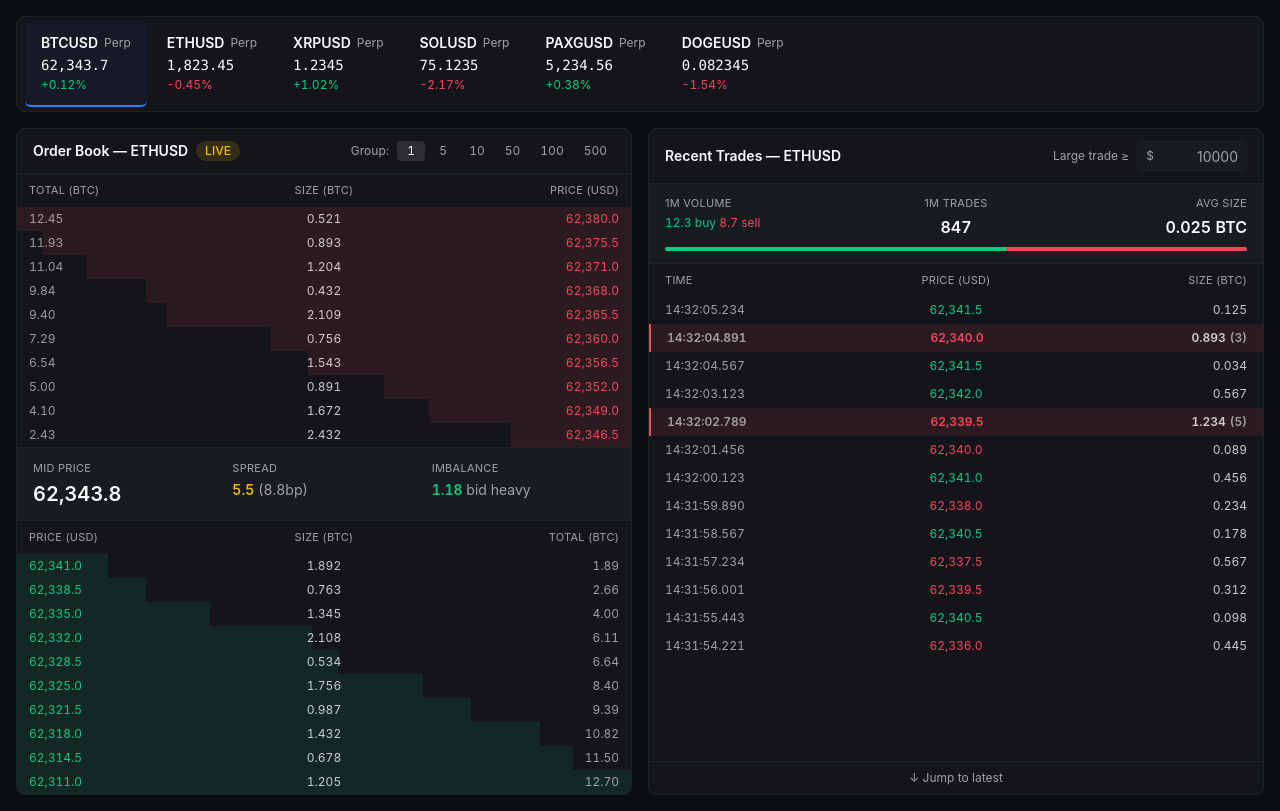
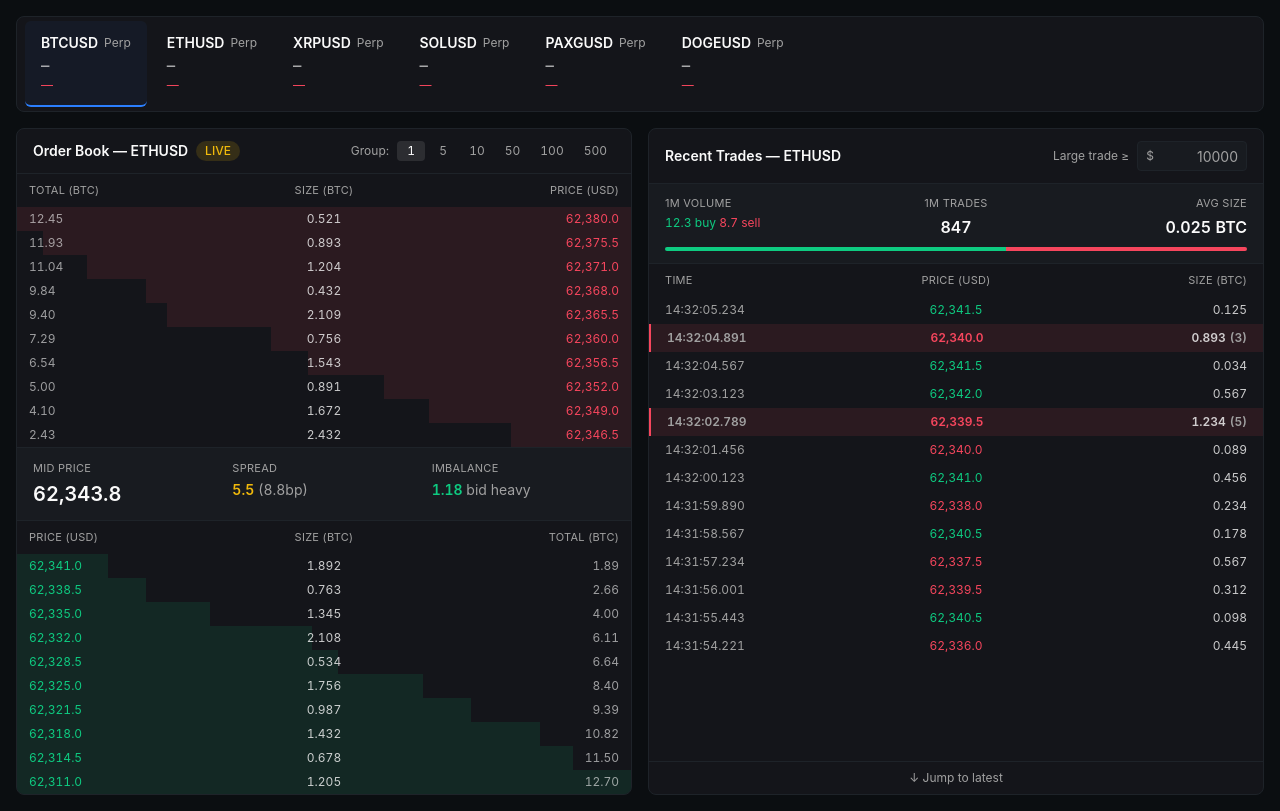
Before and after one commit to harshitphoenix/delta-exchange-assignment, a React (Vite) app: page / in a window 1280 px wide. Built offline with nearby package versions, Linux system fonts and the light colour scheme; no server answers.

Commit message:
integrate socket for live values for ticker

```diff
--- a/src/App.tsx
+++ b/src/App.tsx
@@ -1,9 +1,11 @@
 import { OrderBook } from '@/features/orderbook';
 import { TickerBar } from '@/features/ticker';
 import { Trades } from '@/features/trades';
+import { StressWsProvider } from '@/components/providers/StressWsProvider';
 
 function App() {
   return (
+    <StressWsProvider>
       <div className="flex min-h-screen flex-col gap-4 bg-background p-4 text-foreground">
         <TickerBar />
         <div className="grid flex-1 grid-cols-1 gap-4 overflow-hidden lg:grid-cols-2">
@@ -11,6 +13,7 @@ function App() {
           <Trades />
         </div>
       </div>
+    </StressWsProvider>
   );
 }
 
--- /dev/null
+++ b/src/components/providers/StressWsProvider.tsx
@@ -0,0 +1,33 @@
+import { createContext, useContext, useEffect, type ReactNode } from 'react';
+import { StressWsClient } from '@/lib/stress-ws/client';
+import { updateConnection } from '@/lib/stores/connection/connection.actions';
+
+const WsClientContext = createContext<StressWsClient | null>(null);
+
+const WS_URL = import.meta.env.VITE_WS_URL ?? 'ws://localhost:8080';
+
+export function StressWsProvider({ children }: { children: ReactNode }) {
+  const client = StressWsClient.getInstance();
+
+  useEffect(() => {
+    const unsubStatus = client.onStatus(updateConnection);
+    client.connect(WS_URL);
+
+    return () => {
+      unsubStatus();
+      client.disconnect();
+    };
+  }, [client]);
+
+  return (
+    <WsClientContext.Provider value={client}>
+      {children}
+    </WsClientContext.Provider>
+  );
+}
+
+export function useWsClient(): StressWsClient {
+  const client = useContext(WsClientContext);
+  if (!client) throw new Error('useWsClient must be used inside StressWsProvider');
+  return client;
+}
--- a/src/features/ticker/components/TickerBar.tsx
+++ b/src/features/ticker/components/TickerBar.tsx
@@ -1,19 +1,26 @@
-import { useState } from 'react';
-import { DUMMY_TICKERS } from '../data/dummy';
-import type { TradingSymbol } from '../types';
+import { useCallback } from 'react';
+import { SYMBOLS, type TradingSymbol } from '@/lib/symbols/config';
+import { useFocusStore } from '@/lib/stores/focus/focus.store';
+import { setFocusedSymbol } from '@/lib/stores/focus/focus.actions';
 import { TickerCard } from './TickerCard';
+import { useTickerStore } from '@/lib/stores/ticker/ticker.store';
 
 export function TickerBar() {
-  const [focused, setFocused] = useState<TradingSymbol>('BTCUSD');
+  const focusedSymbol = useFocusStore((s) => s.focusedSymbol);
+  const tickerData = useTickerStore((s) => s.bySymbol);
+  console.log({tickerData});
+  const handleClick = useCallback((symbol: TradingSymbol) => {
+    setFocusedSymbol(symbol);
+  }, []);
 
   return (
     <nav className="flex gap-1 overflow-x-auto rounded-md border border-border bg-card px-2 py-1">
-      {DUMMY_TICKERS.map((ticker) => (
+      {SYMBOLS.map((symbol) => (
         <TickerCard
-          key={ticker.symbol}
-          snapshot={ticker}
-          isFocused={ticker.symbol === focused}
-          onClick={() => setFocused(ticker.symbol)}
+          key={symbol}
+          symbol={symbol}
+          isFocused={symbol === focusedSymbol}
+          onClick={() => handleClick(symbol)}
         />
       ))}
     </nav>
--- a/src/features/ticker/components/TickerCard.tsx
+++ b/src/features/ticker/components/TickerCard.tsx
@@ -1,18 +1,44 @@
-import { memo } from 'react';
+import { memo, useEffect } from 'react';
 import { cn } from '@/lib/utils';
-import { SYMBOL_CONFIG } from '@/lib/symbols/config';
+import { SYMBOL_CONFIG, type TradingSymbol } from '@/lib/symbols/config';
 import { formatPriceWithPrecision, formatChangePercent } from '@/lib/format';
-import type { TickerSnapshot } from '../types';
+import { useWsClient } from '@/components/providers/StressWsProvider';
+import { useTickerStore } from '@/lib/stores/ticker/ticker.store';
+import { setTicker } from '@/lib/stores/ticker/ticker.actions';
 
 interface TickerCardProps {
-  snapshot: TickerSnapshot;
+  symbol: TradingSymbol;
   isFocused: boolean;
   onClick: () => void;
 }
 
-export const TickerCard = memo(function TickerCard({ snapshot, isFocused, onClick }: TickerCardProps) {
-  const config = SYMBOL_CONFIG[snapshot.symbol];
-  const isPositive = snapshot.changePercent24h >= 0;
+export const TickerCard = memo(function TickerCard({ symbol, isFocused, onClick }: TickerCardProps) {
+  const client = useWsClient();
+  const snapshot = useTickerStore((s) => s.bySymbol[symbol]);
+  const config = SYMBOL_CONFIG[symbol];
+
+  useEffect(() => {
+    client.subscribe('v2/ticker', [symbol]);
+
+    const unsub = client.on('v2/ticker', (raw) => {
+      console.log({raw})
+      const msg = raw as Record<string, unknown>;
+      if (msg.symbol !== symbol) return;
+
+      const lastPrice = (msg.close ?? msg.mark_price) as  string;
+      const changePercent24h = msg.ltp_change_24h as string;
+      // if (typeof lastPrice !== 'number' || typeof changePercent24h !== 'number') return;
+
+      setTicker({ symbol, lastPrice, changePercent24h });
+    });
+
+    return () => {
+      unsub();
+      client.unsubscribe('v2/ticker', [symbol]);
+    };
+  }, [ symbol]);
+
+  const isPositive = (Number(snapshot?.changePercent24h) ?? 0) >= 0;
 
   return (
     <button
@@ -25,14 +51,16 @@ export const TickerCard = memo(function TickerCard({ snapshot, isFocused, onClic
       )}
     >
       <div className="flex items-center gap-1.5">
-        <span className="text-sm font-semibold">{snapshot.symbol}</span>
+        <span className="text-sm font-semibold">{symbol}</span>
         <span className="text-xs text-muted-foreground">Perp</span>
       </div>
       <span className="font-mono text-sm tabular-nums">
-        {formatPriceWithPrecision(snapshot.lastPrice, config.pricePrecision)}
+        {snapshot
+          ? formatPriceWithPrecision(Number(snapshot.lastPrice), config.pricePrecision)
+          : '—'}
       </span>
       <span className={cn('text-xs tabular-nums', isPositive ? 'text-buy' : 'text-sell')}>
-        {formatChangePercent(snapshot.changePercent24h)}
+        {snapshot ? formatChangePercent(Number(snapshot.changePercent24h)) : '—'}
       </span>
     </button>
   );
--- a/src/features/ticker/types.ts
+++ b/src/features/ticker/types.ts
@@ -4,6 +4,6 @@ export type { TradingSymbol };
 
 export interface TickerSnapshot {
   symbol: TradingSymbol;
-  lastPrice: number;
-  changePercent24h: number;
+  lastPrice: string;
+  changePercent24h: string;
 }
--- /dev/null
+++ b/src/lib/stores/focus/focus.actions.ts
@@ -0,0 +1,12 @@
+import { useFocusStore } from './focus.store';
+import type { TradingSymbol } from '@/lib/symbols/config';
+
+export const setFocusedSymbol = (symbol: TradingSymbol): void => {
+  useFocusStore.setState({ focusedSymbol: symbol });
+};
+
+export const setGroupIncrement = (symbol: TradingSymbol, increment: number): void => {
+  useFocusStore.setState((s) => ({
+    groupIncrements: { ...s.groupIncrements, [symbol]: increment },
+  }));
+};
--- /dev/null
+++ b/src/lib/stores/focus/focus.store.ts
@@ -0,0 +1,20 @@
+import { create } from 'zustand';
+import { persist } from 'zustand/middleware';
+import type { TradingSymbol } from '@/lib/symbols/config';
+
+export interface FocusState {
+  focusedSymbol: TradingSymbol;
+  groupIncrements: Partial<Record<TradingSymbol, number>>;
+}
+
+export const useFocusStore = create<FocusState>()(
+  persist(
+    () => ({
+      focusedSymbol: 'BTCUSD' as TradingSymbol,
+      groupIncrements: {} as Partial<Record<TradingSymbol, number>>,
+    }),
+    {
+      name: 'dashboard:focus',
+    },
+  ),
+);
```
Lines whose indentation alone changed are shown as unchanged.
